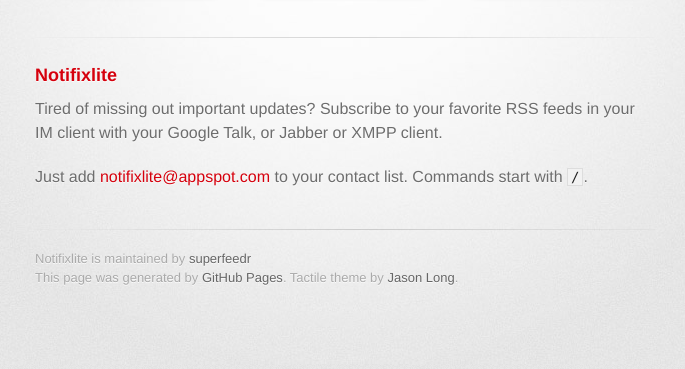
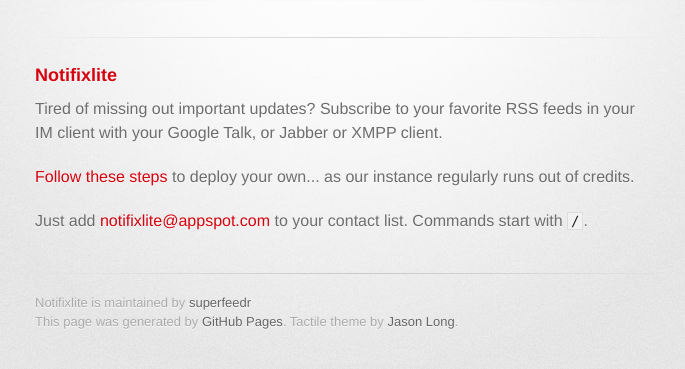
Before and after one commit to superfeedr/notifixlight, a plain HTML site: page index.html in a window 1280 px wide. Shown: the part 209-578 px from the top of the page, without its empty margins (295-980 px from the left). Drawn offline with Linux system fonts and the light colour scheme; a web font is replaced by a local one.

Commit message:
Update gh-pages

```diff
--- a/index.html
+++ b/index.html
@@ -34,7 +34,7 @@
           <h3>Notifixlite</h3>
 
 <p>Tired of missing out important updates? Subscribe to your favorite RSS feeds in your IM client with your Google Talk, or Jabber or XMPP client.</p>
-
+<p><a href="https://github.com/superfeedr/notifixlight">Follow these steps</a> to deploy your own... as our instance regularly runs out of credits.</p>
 <p>Just add <a href="mailto:notifixlite@appspot.com">notifixlite@appspot.com</a> to your contact list. Commands start with <code>/</code>.</p>
         </section>
 
```
